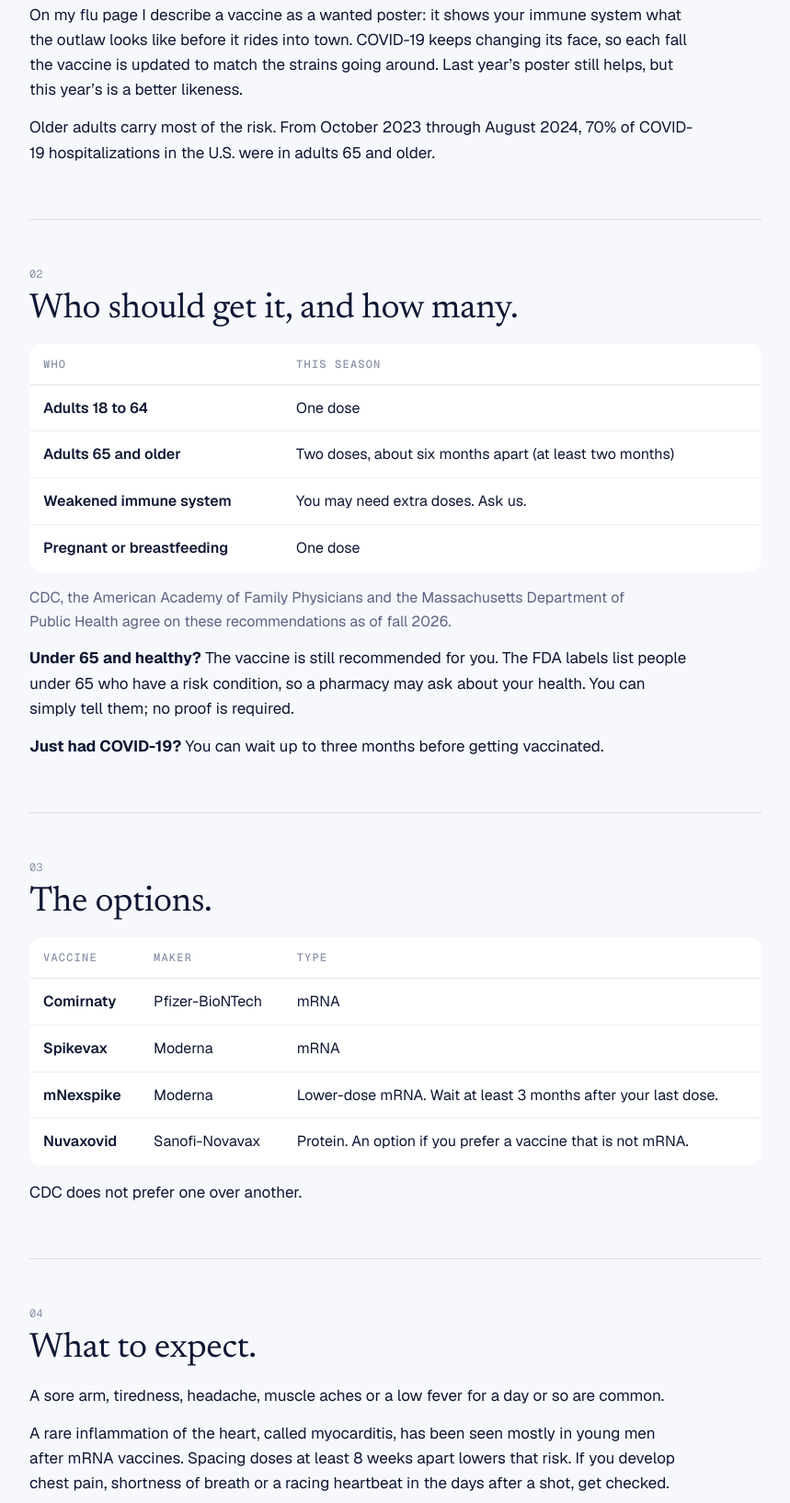
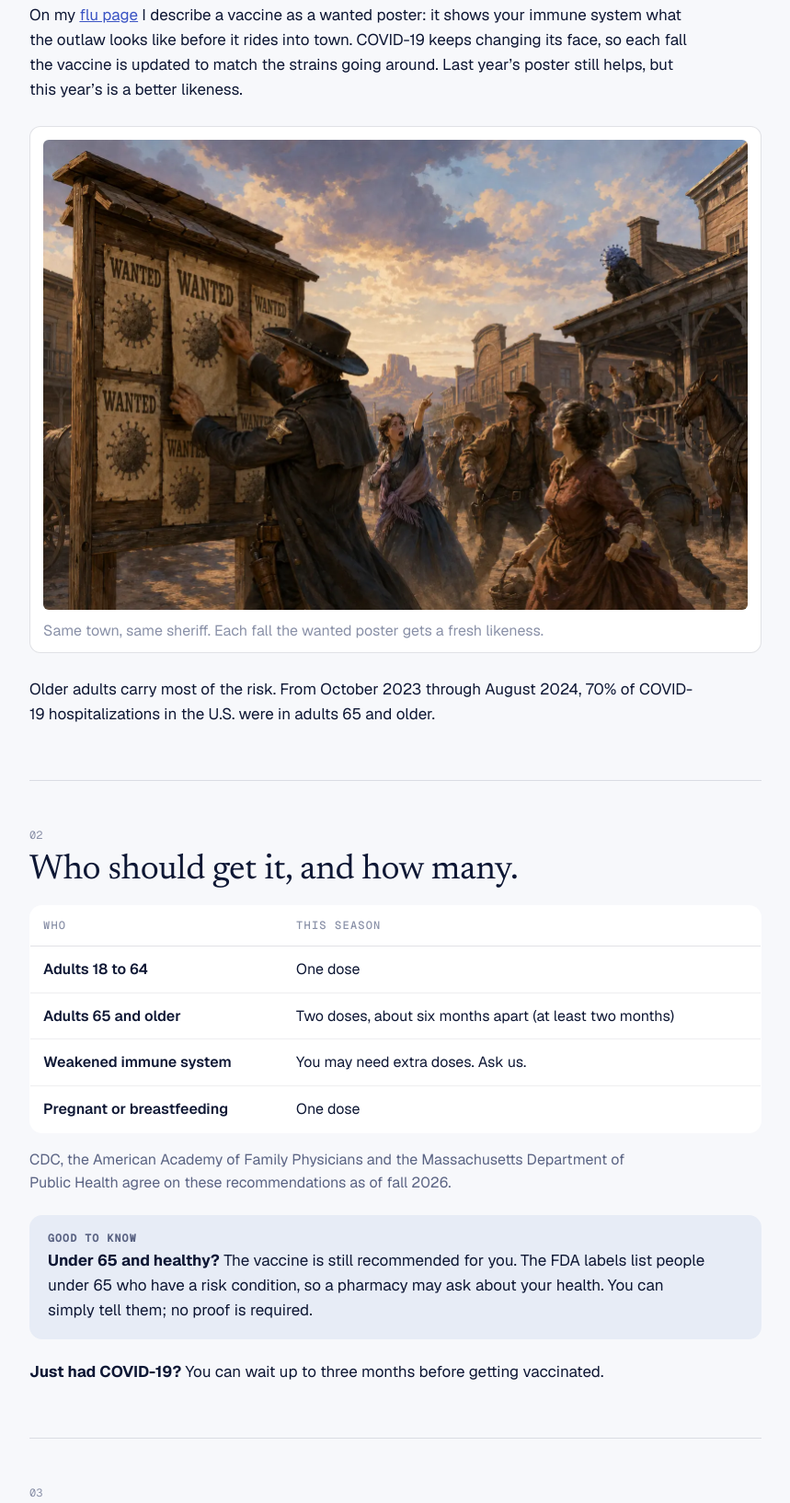
Before and after one commit to ggelman82/gennadygelman-site, a plain HTML site: page patients/vaccines/covid/index.html in a window 1280 px wide. Shown: the part 1029-2663 px from the top of the page at 92% size, without its empty margins (272-1131 px from the left). Drawn offline with nearby package versions, Linux system fonts and the light colour scheme.

Commit message:
COVID page: add wanted-poster figure, callout boxes, link to flu guide
Co-Authored-By: Claude Haiku 5.5 <noreply@anthropic.com>
Claude-Session: https://claude.ai/code/session_01Wnm2HzPcDLFokgh71cMtsh

```diff
--- a/patients/vaccines/covid/index.html
+++ b/patients/vaccines/covid/index.html
@@ -162,6 +162,14 @@ a:focus-visible,button:focus-visible{outline:3px solid var(--accent);outline-off
 .fh-tg span{padding:10px 14px}
 .jpp{white-space:normal}
 .vnav a{padding:9px 14px}
+.box{margin:22px 0;padding:18px 20px;border-radius:14px;background:var(--tint)}
+.box .k{margin:0 0 4px;font:600 .72rem/1.2 'Geist Mono',ui-monospace,monospace;letter-spacing:.1em;text-transform:uppercase;color:var(--soft)}
+.box h3{margin:0 0 8px}
+.box p:last-child{margin-bottom:0}
+.box.warn{background:color-mix(in oklab,#d9534f 12%,var(--surface));border:1px solid color-mix(in oklab,#d9534f 35%,transparent)}
+.fig{margin:26px 0;padding:14px 14px 10px;background:var(--surface);border:1px solid var(--line);border-radius:12px}
+.fig img{display:block;width:100%;height:auto;border-radius:6px}
+.fig figcaption{margin-top:10px;font-size:1rem;color:var(--faint)}
 </style>
 </head>
 <body>
@@ -176,7 +184,8 @@ a:focus-visible,button:focus-visible{outline:3px solid var(--accent);outline-off
 <dl class="glance"><div><dt>Who</dt><dd>All adults 18 and older</dd></div><div><dt>Doses</dt><dd>One this season. Two if you are 65 or older, six months apart.</dd></div><div><dt>Best time</dt><dd>Fall, at least 8 weeks after your last COVID-19 shot</dd></div><div><dt>Cost</dt><dd>$0 with Medicare Part B</dd></div></dl></div>
 <section class="remember" style="padding:8px 0 0" aria-labelledby="rem"><h2 id="rem" data-toc="Key points">Key points</h2><div class="rgrid"><div><b>Every adult: one updated dose this fall.</b><span>At least 8 weeks after your last one.</span></div><div><b>65 or older: a second dose six months later.</b><span>Put a reminder on your calendar now.</span></div><div><b>Weakened immune system?</b><span>Ask about extra doses.</span></div><div><b>Just had COVID-19?</b><span>You can wait up to three months.</span></div></div></section>
 <section class="s" aria-labelledby="h1"><span class="num">01</span><h2 id="h1" data-toc="What's new">Same sheriff, new wanted poster.</h2>
-<p>On my flu page I describe a vaccine as a wanted poster: it shows your immune system what the outlaw looks like before it rides into town. COVID-19 keeps changing its face, so each fall the vaccine is updated to match the strains going around. Last year’s poster still helps, but this year’s is a better likeness.</p>
+<p>On my <a href="/patients/vaccines/flu/">flu page</a> I describe a vaccine as a wanted poster: it shows your immune system what the outlaw looks like before it rides into town. COVID-19 keeps changing its face, so each fall the vaccine is updated to match the strains going around. Last year’s poster still helps, but this year’s is a better likeness.</p>
+<figure class="fig"><img src="/western-flu-outlaw.webp" width="1536" height="1024" loading="lazy" alt="A Western sheriff posts wanted flyers showing a spiky influenza virus while townspeople react and a flu outlaw hides on a rooftop"><figcaption>Same town, same sheriff. Each fall the wanted poster gets a fresh likeness.</figcaption></figure>
 <p>Older adults carry most of the risk. From October 2023 through August 2024, 70% of COVID-19 hospitalizations in the U.S. were in adults 65 and older.</p>
 </section><section class="s" aria-labelledby="h2"><span class="num">02</span><h2 id="h2" data-toc="Who and how many">Who should get it, and how many.</h2>
 <div class="tablewrap"><table class="opts"><thead><tr><th>Who</th><th>This season</th></tr></thead><tbody>
@@ -186,8 +195,8 @@ a:focus-visible,button:focus-visible{outline:3px solid var(--accent);outline-off
 <tr><td>Pregnant or breastfeeding</td><td>One dose</td></tr>
 </tbody></table></div>
 <p class="note">CDC, the American Academy of Family Physicians and the Massachusetts Department of Public Health agree on these recommendations as of fall 2026.</p>
-<p><b>Under 65 and healthy?</b> The vaccine is still recommended for you. The FDA labels list people under 65 who have a risk condition, so a pharmacy may ask about your health. You can simply tell them; no proof is required.</p>
-<p><b>Just had COVID-19?</b> You can wait up to three months before getting vaccinated.</p>
+<div class="box"><p class="k">Good to know</p><p><b>Under 65 and healthy?</b> The vaccine is still recommended for you. The FDA labels list people under 65 who have a risk condition, so a pharmacy may ask about your health. You can simply tell them; no proof is required.</p></div>
+<p><b>Just had COVID-19?</b> You can wait up to three months before getting vaccinated.</p></div>
 </section><section class="s" aria-labelledby="h3"><span class="num">03</span><h2 id="h3" data-toc="The options">The options.</h2>
 <div class="tablewrap"><table class="opts"><thead><tr><th>Vaccine</th><th>Maker</th><th>Type</th></tr></thead><tbody>
 <tr><td>Comirnaty</td><td>Pfizer-BioNTech</td><td>mRNA</td></tr>
@@ -198,7 +207,7 @@ a:focus-visible,button:focus-visible{outline:3px solid var(--accent);outline-off
 <p>CDC does not prefer one over another.</p>
 </section><section class="s" aria-labelledby="h4"><span class="num">04</span><h2 id="h4" data-toc="What to expect">What to expect.</h2>
 <p>A sore arm, tiredness, headache, muscle aches or a low fever for a day or so are common.</p>
-<p>A rare inflammation of the heart, called myocarditis, has been seen mostly in young men after mRNA vaccines. Spacing doses at least 8 weeks apart lowers that risk. If you develop chest pain, shortness of breath or a racing heartbeat in the days after a shot, get checked.</p>
+<div class="box warn"><p class="k">Heart warning signs</p><p>A rare inflammation of the heart, called myocarditis, has been seen mostly in young men after mRNA vaccines. Spacing doses at least 8 weeks apart lowers that risk. If you develop chest pain, shortness of breath or a racing heartbeat in the days after a shot, get checked.</p></div>
 <p>The vaccine cannot give you COVID-19 and does not change your DNA.</p>
 </section>
 <section class="sources" aria-labelledby="src"><h2 id="src" data-toc="Further reading">Further reading</h2><ul><li><a href="https://www.cdc.gov/covid/hcp/vaccine-considerations/routine-guidance.html" target="_blank" rel="noopener">CDC: 2026–2027 COVID-19 vaccination guidance (updated September 2026)</a></li><li><a href="https://www.mass.gov/doc/dph-2026-27-covid-19-vaccine-recommendations/download" target="_blank" rel="noopener">Massachusetts DPH: 2026–2027 COVID-19 vaccine recommendations</a></li><li><a href="https://www.healthinaging.org/tools-and-tips/tip-sheet-key-facts-about-covid-19-vaccine" target="_blank" rel="noopener">HealthinAging.org (American Geriatrics Society): COVID-19 vaccines for older adults</a></li><li><a href="https://www.cdc.gov/mmwr/volumes/73/wr/mm7349a2.htm" target="_blank" rel="noopener">CDC MMWR (2024): additional COVID-19 doses for adults 65 and older</a></li></ul></section>
```
